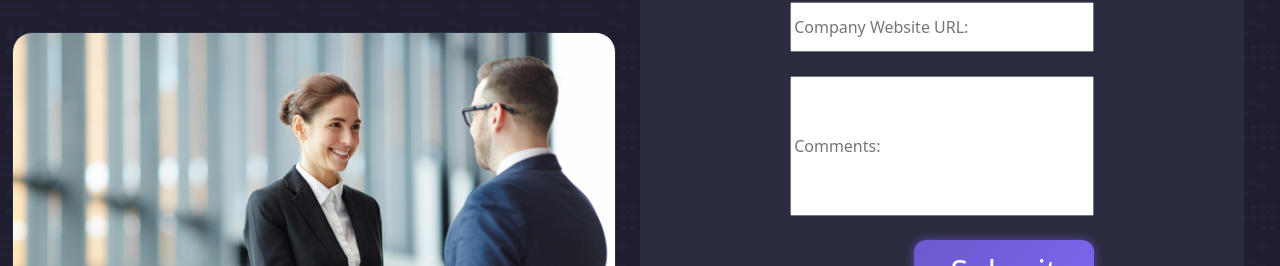
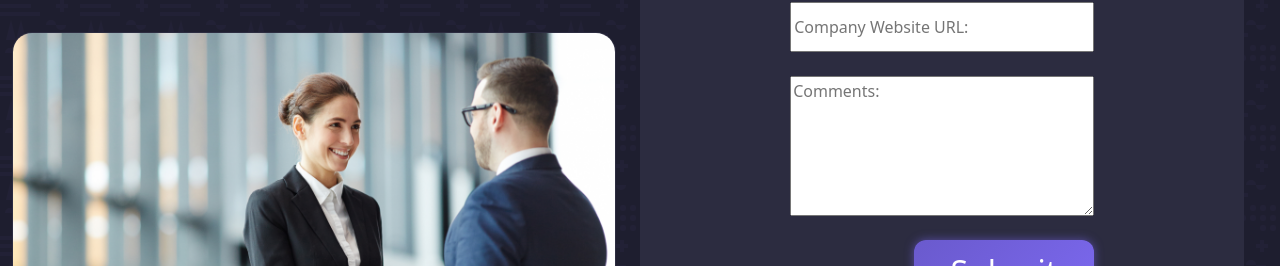
Before and after one commit to NathanHeitzman/Portfolio-Website, a React (Vite) app: page /contact-me in a window 1280 px wide. Shown: the part 380-646 px from the top of the page. Built offline with nearby package versions, Linux system fonts and the light colour scheme; no server answers.

Commit message:
fixed comments input tag

```diff
--- a/src/components/Footer.tsx
+++ b/src/components/Footer.tsx
@@ -39,7 +39,7 @@
                   <h5 className="mb-4">ASSISTANCE</h5>
                   <ul className="list-unstyled">
                     <li>
-                      <a href="#!" className="text-white">
+                      <a href="/contact-me" className="text-white">
                         Contact Me
                       </a>
                     </li>
--- a/src/pages/ContactMe.tsx
+++ b/src/pages/ContactMe.tsx
@@ -71,11 +71,10 @@
                 placeholder="Company Website URL:"
                 type="url"
                 />
-                <input
+                <textarea
                   className="user-comments-input"
                   name="user-message"
                   placeholder="Comments:"
-                  type="text"
                 />
                 <div className="button-container d-flex justify-content-center justify-content-lg-end">
                   <Button className="submit-button align-self-end py-2 px-4" text="Submit" />
```
